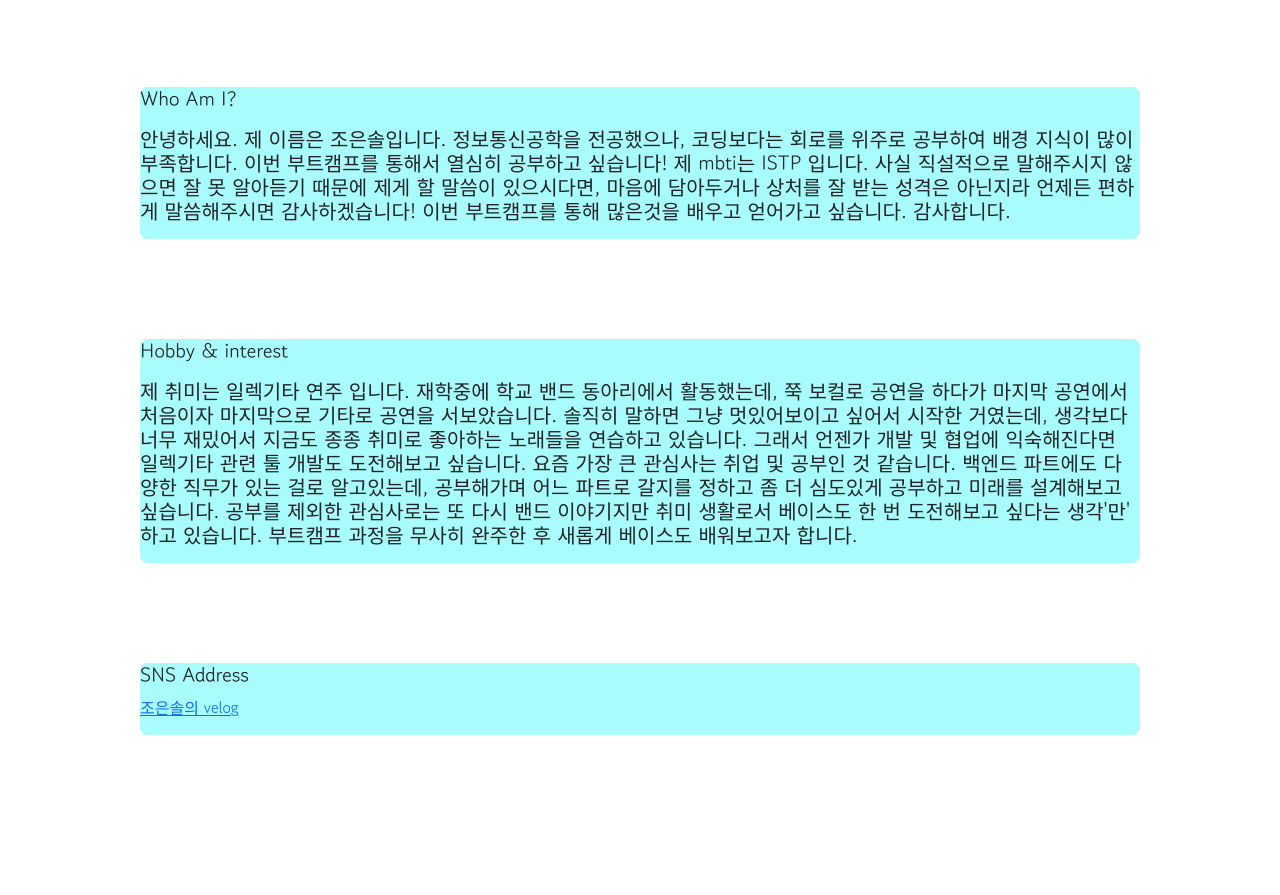
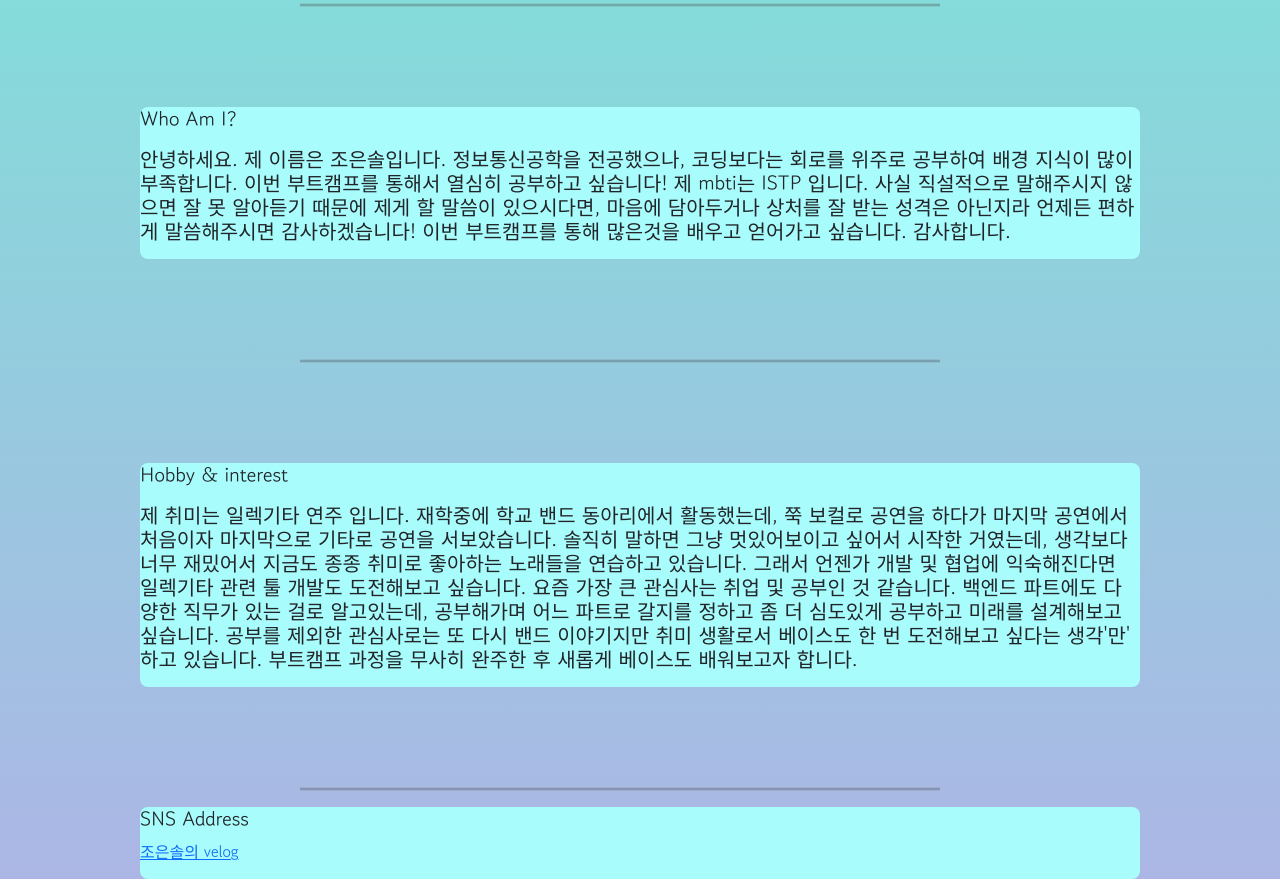
Before and after one commit to wlsql852/introduce2U, a website: page profile.html in a window 1280 px wide. Shown: the part 363-1258 px from the top of the page. Before the commit the page ends 1198 px from the top, so only its background shows below. Drawn offline with nearby package versions, Linux system fonts and the light colour scheme; no server answers.

Commit message:
배경단락수정

```diff
--- a/profile.html
+++ b/profile.html
@@ -18,6 +18,19 @@
             font-weight: 400;
             font-style: normal;
         }
+
+        .back {
+            background: #74ebd5;
+
+            background: -webkit-linear-gradient(to top, #ACB6E5, #74ebd5);
+
+            background: linear-gradient(to top, #ACB6E5, #74ebd5);
+
+
+        }
+
+
+
 
 
         .name {
@@ -85,7 +98,8 @@
             width: 1000px;
             border-radius: 8px;
             overflow: hidden;
-            margin: 100px auto;
+
+            margin: auto;
             transition: all 0.3s cubic-bezier(0.42, 0.0, 0.58, 1.0);
 
 
@@ -95,6 +109,15 @@
             box-shadow: 0 14px 28px rgba(0, 0, 0, 0.25), 0 10px 10px rgba(0, 0, 0, 0.22);
             transform: translateY(-10px);
         }
+
+        .two {
+            border: 0;
+            border-top: 4px double #8c8c8c;
+            text-align: center;
+            width: 50%;
+            margin-left: 300px;
+        }
+
     </style>
     <script type="module">
         // firebase 초기 세팅 코드
@@ -137,7 +160,7 @@
         docs.forEach((doc) => {
             let row = doc.data();
             let name = row['name'];
-            console.log(nameId,name);
+            console.log(nameId, name);
 
             if (name == nameId) {
                 let image = row['image'];
@@ -164,8 +187,11 @@
 </head>
 
 <body>
+
+    <div class="back">
         <div>
-        <img id="pimage" src="./img/조은솔작은버전.jpg" alt="내사진" \ style="width:250px; height:300px; margin-left:180px; margin-top: 50px">
+            <img id="pimage" src="./img/조은솔작은버전.jpg" alt="내사진" \
+                style="width:250px; height:300px; margin-left:180px; margin-top: 50px">
 
         </div>
 
@@ -176,34 +202,41 @@
             </p>
 
         </div>
-
+        <hr class="two">
         <div>
             <p>
             <div class="introduce">
                 <h5>Who Am I?</h5>
-            <p >
-            <h5 id="introduce">안녕하세요. 제 이름은 조은솔입니다. 정보통신공학을 전공했으나, 코딩보다는 회로를 위주로 공부하여 배경 지식이 많이 부족합니다. 이번 부트캠프를 통해서 열심히 공부하고 싶습니다! 제
+                <p>
+                <h5 id="introduce">안녕하세요. 제 이름은 조은솔입니다. 정보통신공학을 전공했으나, 코딩보다는 회로를 위주로 공부하여 배경 지식이 많이 부족합니다. 이번 부트캠프를 통해서
+                    열심히
+                    공부하고 싶습니다! 제
                     mbti는 ISTP 입니다. 사실 직설적으로 말해주시지 않으면 잘 못 알아듣기 때문에 제게 할 말씀이 있으시다면, 마음에 담아두거나 상처를 잘 받는 성격은 아닌지라 언제든 편하게
                     말씀해주시면 감사하겠습니다! 이번 부트캠프를 통해 많은것을 배우고 얻어가고 싶습니다. 감사합니다. </h5>
                 </p>
 
             </div>
             </p>
-
+            <hr class="two">
             <p>
             <div class="hobby">
                 <h5>Hobby & interest</h5>
                 <p>
-            <h5 id="hobby">제 취미는 일렉기타 연주 입니다. 재학중에 학교 밴드 동아리에서 활동했는데, 쭉 보컬로 공연을 하다가 마지막 공연에서 처음이자 마지막으로 기타로 공연을 서보았습니다. 솔직히 말하면 그냥
-                멋있어보이고 싶어서 시작한 거였는데, 생각보다 너무 재밌어서 지금도 종종 취미로 좋아하는 노래들을 연습하고 있습니다. 그래서 언젠가 개발 및 협업에 익숙해진다면 일렉기타 관련 툴 개발도
-                도전해보고 싶습니다. 요즘 가장 큰 관심사는 취업 및 공부인 것 같습니다. 백엔드 파트에도 다양한 직무가 있는 걸로 알고있는데, 공부해가며 어느 파트로 갈지를 정하고 좀 더 심도있게
-                공부하고 미래를 설계해보고 싶습니다. 공부를 제외한 관심사로는 또 다시 밴드 이야기지만 취미 생활로서 베이스도 한 번 도전해보고 싶다는 생각'만' 하고 있습니다. 부트캠프 과정을 무사히
+                <h5 id="hobby">제 취미는 일렉기타 연주 입니다. 재학중에 학교 밴드 동아리에서 활동했는데, 쭉 보컬로 공연을 하다가 마지막 공연에서 처음이자 마지막으로 기타로 공연을
+                    서보았습니다.
+                    솔직히 말하면 그냥
+                    멋있어보이고 싶어서 시작한 거였는데, 생각보다 너무 재밌어서 지금도 종종 취미로 좋아하는 노래들을 연습하고 있습니다. 그래서 언젠가 개발 및 협업에 익숙해진다면 일렉기타 관련 툴
+                    개발도
+                    도전해보고 싶습니다. 요즘 가장 큰 관심사는 취업 및 공부인 것 같습니다. 백엔드 파트에도 다양한 직무가 있는 걸로 알고있는데, 공부해가며 어느 파트로 갈지를 정하고 좀 더
+                    심도있게
+                    공부하고 미래를 설계해보고 싶습니다. 공부를 제외한 관심사로는 또 다시 밴드 이야기지만 취미 생활로서 베이스도 한 번 도전해보고 싶다는 생각'만' 하고 있습니다. 부트캠프 과정을
+                    무사히
                     완주한 후 새롭게 베이스도 배워보고자 합니다.</h5>
                 </p>
 
             </div>
             </p>
-
+            <hr class="two">
             <p>
             <div class="velog">
                 <h5>SNS Address</h5>
@@ -214,6 +247,8 @@
             </div>
             </p>
         </div>
+    </div>
+
 
 
 </body>
```
Lines whose indentation alone changed are shown as unchanged.
